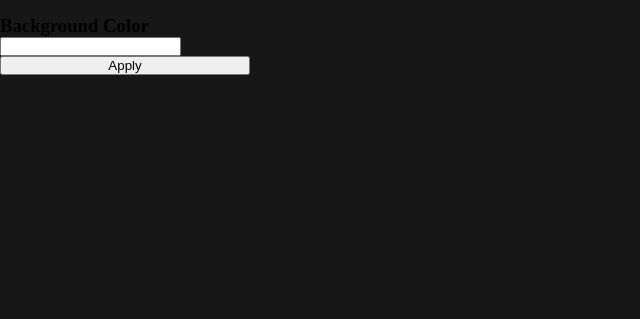
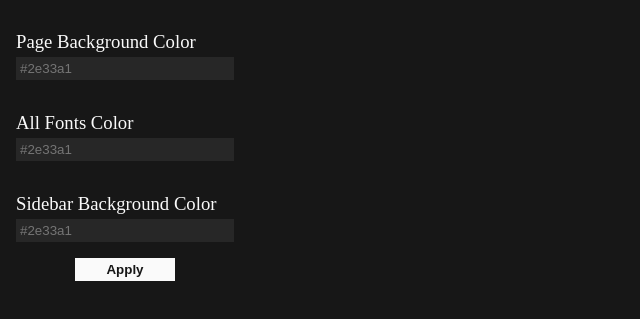
Before and after one commit to lnardon/NotionThemer, a browser extension: page index.html in a window 1280 px wide. Shown: the part 45-364 px from the top of the page, without its empty margins (0-640 px from the left). Drawn offline with Linux system fonts and the light colour scheme.

Commit message:
✨ Add layout and 2 basic theme changes

```diff
--- a/index.html
+++ b/index.html
@@ -14,10 +14,33 @@
     <h1 class="title">NOTION THEMER</h1>
     <div class="themeOptions">
       <div class="optionDiv">
-        <h3 class="optionTitle">Background Color</h3>
-        <input type="text" class="optionInput" />
+        <h3 class="optionTitle">Page Background Color</h3>
+        <input
+          type="text"
+          class="optionInput"
+          placeholder="#2e33a1"
+          id="bgColor"
+        />
+      </div>
+      <div class="optionDiv">
+        <h3 class="optionTitle">All Fonts Color</h3>
+        <input
+          type="text"
+          class="optionInput"
+          placeholder="#2e33a1"
+          id="allFontsColor"
+        />
+      </div>
+      <div class="optionDiv">
+        <h3 class="optionTitle">Sidebar Background Color</h3>
+        <input
+          type="text"
+          class="optionInput"
+          placeholder="#2e33a1"
+          id="sidebarBGColor"
+        />
       </div>
     </div>
-    <button id="btn">Apply</button>
+    <button id="applyBtn">Apply</button>
   </body>
 </html>
--- a/index.js
+++ b/index.js
@@ -1,9 +1,17 @@
+function getInputValue(id) {
+  return document.getElementById(id).value;
+}
+
 function handleClick() {
   chrome.tabs.query({ currentWindow: true, active: true }, (tabs) => {
-    chrome.tabs.sendMessage(tabs[0].id, "setPageBGColor");
+    chrome.tabs.sendMessage(tabs[0].id, {
+      setPageBGColor: getInputValue("bgColor"),
+      setAllFontsColors: getInputValue("allFontsColor"),
+      setSidebarBGColor: getInputValue("sidebarBGColor"),
+    });
   });
 }
 
 document.addEventListener("DOMContentLoaded", () => {
-  document.getElementById("btn").addEventListener("click", handleClick);
+  document.getElementById("applyBtn").addEventListener("click", handleClick);
 });
--- a/styles.css
+++ b/styles.css
@@ -1,6 +1,7 @@
 * {
   margin: 0px;
   padding: 0px;
+  box-sizing: border-box;
 }
 
 html {
@@ -14,6 +15,7 @@ body {
   height: 100%;
   display: flex;
   flex-direction: column;
+  align-items: center;
 }
 
 .title {
@@ -23,3 +25,38 @@ body {
   color: #fafafa;
   padding: 1rem;
 }
+
+.themeOptions {
+  width: 100%;
+}
+
+.optionDiv {
+  width: 100%;
+  padding: 1rem;
+}
+
+.optionTitle {
+  color: #fafafa;
+  margin-bottom: 0.25rem;
+  font-weight: 400;
+}
+
+.optionInput {
+  width: 100%;
+  background-color: #272727;
+  border: none;
+  outline: none;
+  padding: 0.25rem;
+  color: #fafafa;
+}
+
+#applyBtn {
+  background-color: #fafafa;
+  border: none;
+  outline: none;
+  width: 100px;
+  cursor: pointer;
+  padding: 0.25rem 0.5rem;
+  color: #171717;
+  font-weight: 700;
+}
```
